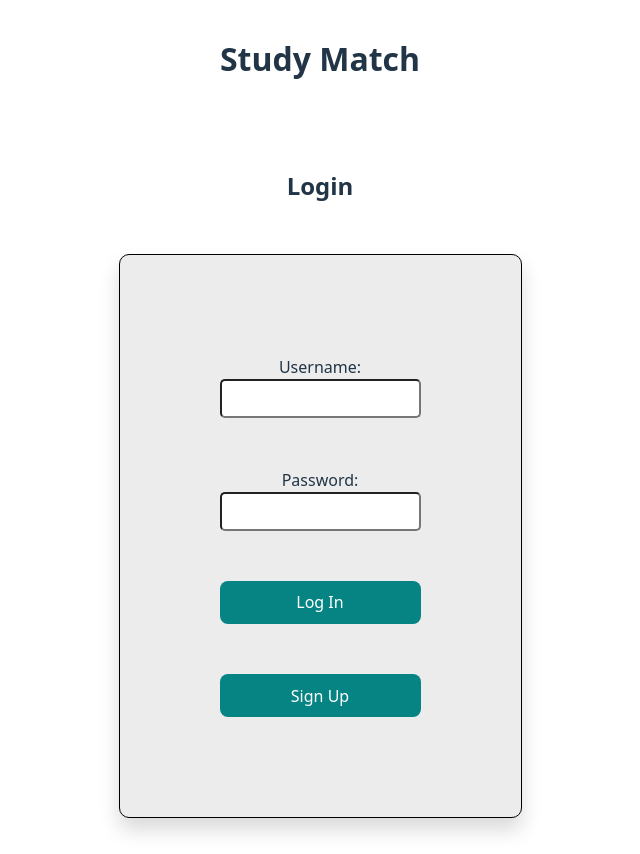
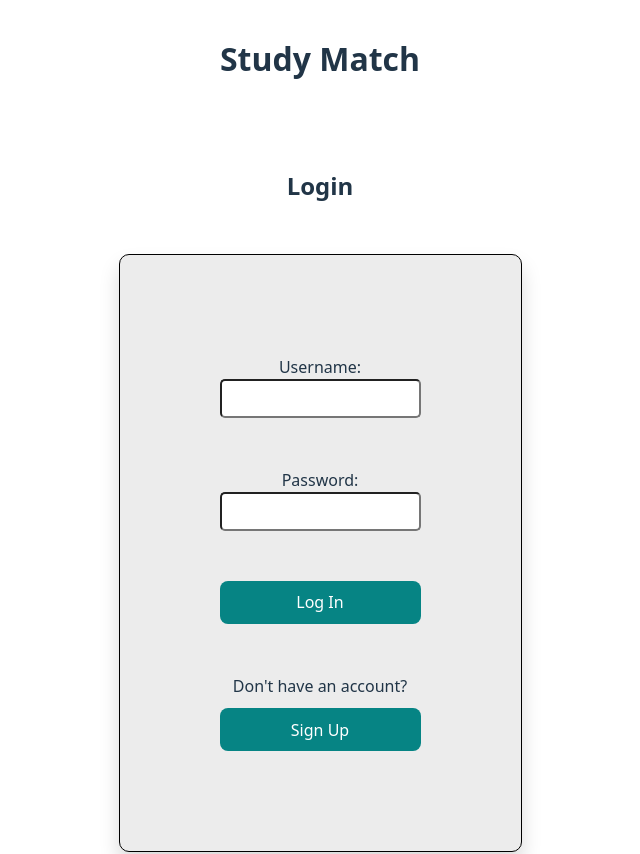
Before and after one commit to MetaU-Capstone-Study-Group-App/Study-Match, a React (Vite) app in the folder client/: page /auth/login in a window 1280 px wide. Shown: the top 854 px of the page, without its empty margins (320-960 px from the left). Built offline with nearby package versions, Linux system fonts and the light colour scheme; no server answers.

Commit message:
implement session management for sign up

```diff
--- a/client/src/Home.jsx
+++ b/client/src/Home.jsx
@@ -5,12 +5,7 @@ import { useNavigate } from 'react-router-dom';
 
 const Home = () => {
     const navigate = useNavigate();
-    const handleSignUp = () => {
-        navigate('/auth/signup');
-    }
-    const handleLogin = () => {
-        navigate('/auth/login');
-    }
+
     return (
         <div className="home">
         <header className="home-header">
@@ -19,8 +14,7 @@ const Home = () => {
         </header>
 
         <main className="home-main">
-            <button onClick={handleSignUp}>go to signup</button>
-            <button onClick={handleLogin}>go to login</button>
+
         </main>
 
         <footer className="footer">
--- a/client/src/LoginForm.jsx
+++ b/client/src/LoginForm.jsx
@@ -77,7 +77,10 @@ const LoginForm = () => {
                 </label>
 
                 <button type="submit" className="buttons">Log In</button>
-                <button type="submit" className="buttons" onClick={() => {navigate("/auth/signup")}}>Sign Up</button>
+                <label className="signup-label">
+                    Don't have an account?
+                    <button type="submit" className="buttons" onClick={() => {navigate("/auth/signup")}}>Sign Up</button>
+                </label>
 
                 {message && (
                     <p className={`message ${message.type}`}>{message.text}</p>
--- a/client/src/Navbar.jsx
+++ b/client/src/Navbar.jsx
@@ -4,7 +4,7 @@ import './styles.css'
 const Navbar = () => {
     const navigate = useNavigate();
 
-    const handleNavigateProfilePage = () => {
+    const handleNavigateProfilePage = async () => {
         navigate('/profile');
     }
 
--- a/client/src/ProfilePage.jsx
+++ b/client/src/ProfilePage.jsx
@@ -1,6 +1,7 @@
 import Navbar from './NavBar';
 import { useUser } from "./contexts/UserContext";
-import { useNavigate } from 'react-router-dom';
+import { useNavigate, useLocation } from 'react-router-dom';
+import { useState, useEffect } from 'react';
 
 const ProfilePage = () => {
     const { user, setUser } = useUser();
@@ -28,8 +29,8 @@ const ProfilePage = () => {
                     </>
                 ) : (
                     <>
-                        <a href="/auth/signup">Sign Up</a>
-                        <a href="/auth/login">Login</a>
+                        <button type="submit" className="buttons" onClick={() => {navigate("/auth/login")}}>Log In</button>
+                        <button type="submit" className="buttons" onClick={() => {navigate("/auth/signup")}}>Sign Up</button>
                     </>
                 )}
             </div>
--- a/client/src/SignupForm.jsx
+++ b/client/src/SignupForm.jsx
@@ -88,9 +88,6 @@ const SignupForm = () => {
                     </div>
                 )}
             </form>
-            <footer className="footer">
-                <p>© Study Match. All Rights Reserved.</p>
-            </footer>
         </div>
     )
 }
--- a/client/src/styles.css
+++ b/client/src/styles.css
@@ -105,6 +105,12 @@ button:focus-visible {
     min-height: 100vh;
 }
 
+.signup-label {
+    display: flex;
+    flex-direction: column;
+    gap: 10px;
+}
+
 .login-form, .signup-form {
     border: 1px solid black;
     box-shadow: 0 12px 20px rgba(0,0,0,0.15);
@@ -115,6 +121,8 @@ button:focus-visible {
     padding: 100px;
     background-color: #ececec;
     margin-bottom: 60px;
+    justify-content: center;
+    text-align: center;
 }
 
 .login-username-input, .login-password-input, .signup-inputs {
```
Also changed, not shown: 1 other file (tests, documents, lock files or other folders).
